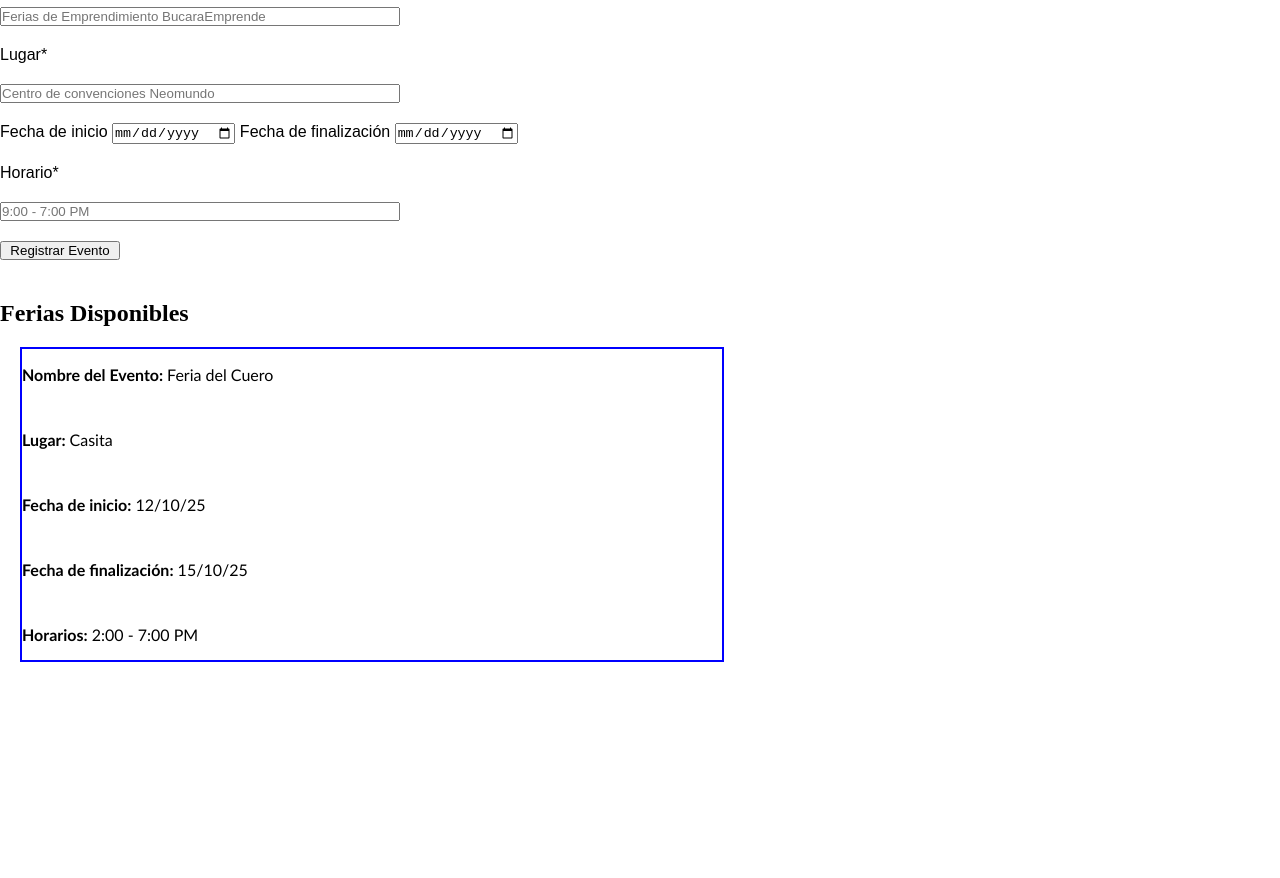
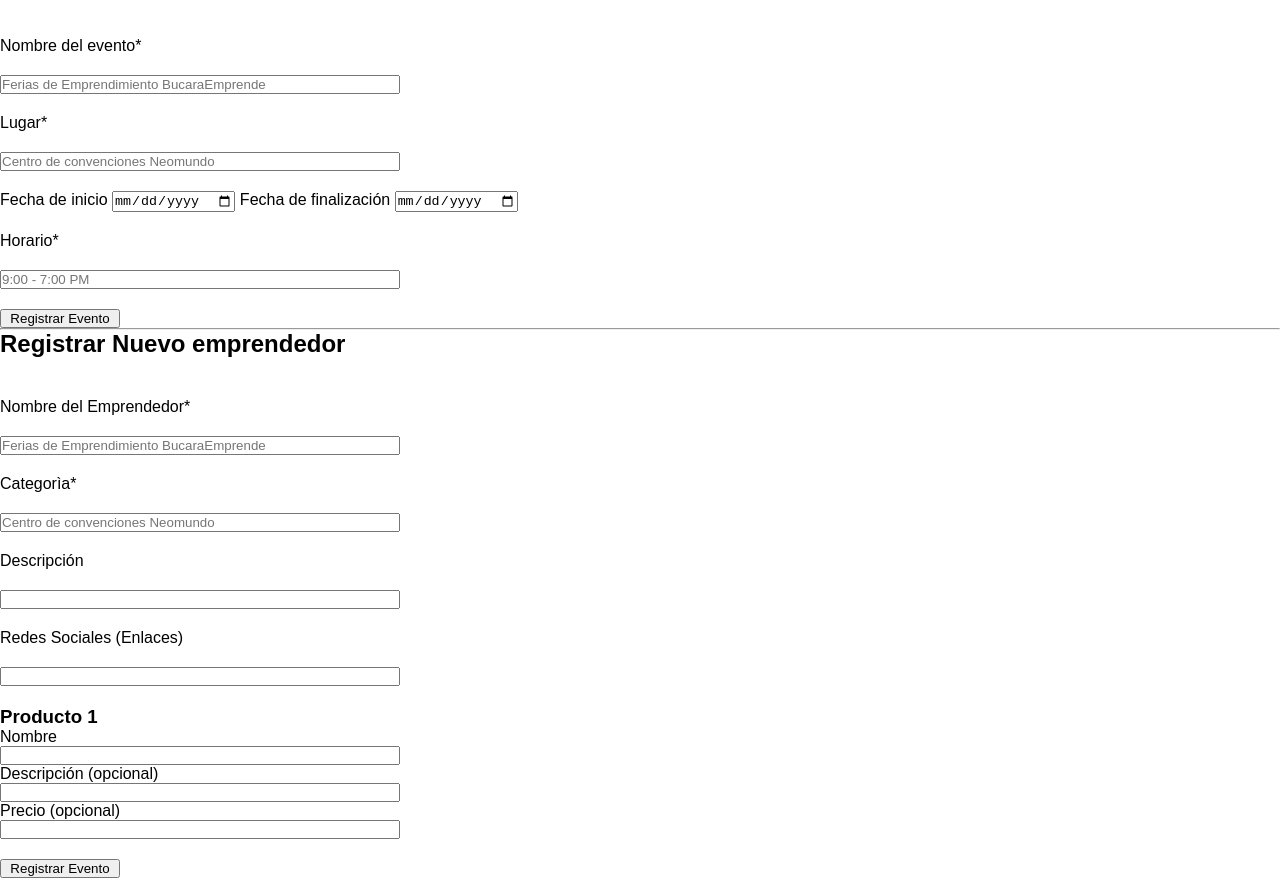
Before and after one commit to DavidFG16/Examen_JavaScript_DavidGamboa, a plain HTML site: page index.html in a window 1280 px wide. Shown: the part 100-978 px from the top of the page. Before the commit the page ends 800 px from the top, so only its background shows below. Drawn offline with Linux system fonts and the light colour scheme.

Commit message:
feat: :construction: Form de emprendedor en procesor

```diff
--- a/index.html
+++ b/index.html
@@ -10,8 +10,9 @@
 <body>
     <h1>Ferias de Emprendimiento BucaraEmprende</h1>
 
-    <main>
+    <section class="all">
         <form action="#" id="registrar-evento">
+            <h2>Registrar Nuevo Evento</h2>
             <label>Nombre del evento*</label>
                 <input type="text" id="nombre-evento" placeholder="Ferias de Emprendimiento BucaraEmprende">
 
@@ -33,12 +34,56 @@
 
                 <button id="boton-registrar" type="submit">Registrar Evento</button>
         </form>
-    </main>
+        <section class="listado-ferias" id="listado-ferias" style="display: none;">
 
-    <section class="listado-ferias">
+            <h2>Ferias Disponibles</h2>
+            <lista-ferias ></lista-ferias>
+        </section>
+    </section>
+        <hr></hr>
 
-        <h2>Ferias Disponibles</h2>
-        <lista-ferias></lista-ferias>
-    </section>
+        <section class="all">
+            <form action="#" id="registrar-evento2">
+                <h2>Registrar Nuevo emprendedor</h2>
+                <label>Nombre del Emprendedor*</label>
+                    <input type="text" id="nombre-evento2" placeholder="Ferias de Emprendimiento BucaraEmprende">
+
+                <label>Categorìa*</label>
+                    <input type="text" id="lugar2" placeholder="Centro de convenciones Neomundo">
+
+
+                    <label>Descripción</label>
+                        <input type="text" id="fecha-inicio2">
+
+
+                    <label>Redes Sociales (Enlaces)</label>
+                        <input type="text" id="fecha-final2">
+
+                <section class="product">
+                    <h3>Producto 1</h3>
+                    <label >Nombre</label>
+                        <input type="text">
+
+                    <label >Descripción (opcional)</label>
+                        <input type="text">
+
+                    <label >Precio (opcional)</label>
+                        <input type="text">
+                </section>
+
+                    <button id="boton-registrar2" type="submit">Registrar Evento</button>
+            </form>
+            <section class="listado-ferias" id="listado-ferias" style="display: none;">
+
+                <h2>Ferias Disponibles</h2>
+                <lista-ferias ></lista-ferias>
+            </section>
+        </section>
+
+
+
+
+
+
 </body>
 </html>
--- a/main.js
+++ b/main.js
@@ -8,10 +8,13 @@ const incio = document.getElementById("fecha-inicio")
 const final = document.getElementById("fecha-final")
 const horario = document.getElementById("horario")
 const button = document.getElementById("boton-registrar")
+const list_ferias = document.getElementById("listado-ferias")
+
 
 console.log(dataFeria)
-button.addEventListener("click", ()=>{
-let newItem =
+button.addEventListener("click", (e)=>{
+e.preventDefault()
+    let newItem =
     {
         nombre:nombreEvento.value ,
         lugar: lugar.value,
@@ -21,6 +24,7 @@ let newItem =
     }
     data.push(newItem)
     localStorage.setItem("guardado", JSON.stringify(data))
+    list_ferias.style.display ="block"
 })
 console.log(data)
 
@@ -30,7 +34,7 @@ class listaFerias extends HTMLElement{
         const shadow = this.attachShadow({mode :"open"})
 
 
-const style = document.createElement("style")
+        const style = document.createElement("style")
 style.textContent =`
 .card{
     margin:20px 0 0 20px ;
--- a/style.css
+++ b/style.css
@@ -10,19 +10,32 @@ h1{
     margin-top: 20px;
 }
 
-#registrar-evento{
+h2{
+    margin-bottom: 20px;
+}
+
+.all{
+    display: flex;
+}
+
+#registrar-evento, #registrar-evento2{
     display: flex;
     flex-direction: column;
     gap: 20px;
     font-family: Arial, Helvetica, sans-serif;
 }
 
-#lugar, #nombre-evento, #horario{
+#lugar, #nombre-evento, #horario, #lugar2, #nombre-evento2, #horario2{
     width: 400px;
 }
 
-#boton-registrar{
+#boton-registrar, #boton-registrar2{
     width: 120px;
+}
+
+.product{
+    display: flex;
+    flex-direction: column;
 }
 
 .listado-ferias{
```
Also changed, not shown: data/data2.js (added, +7 -0 lines).
